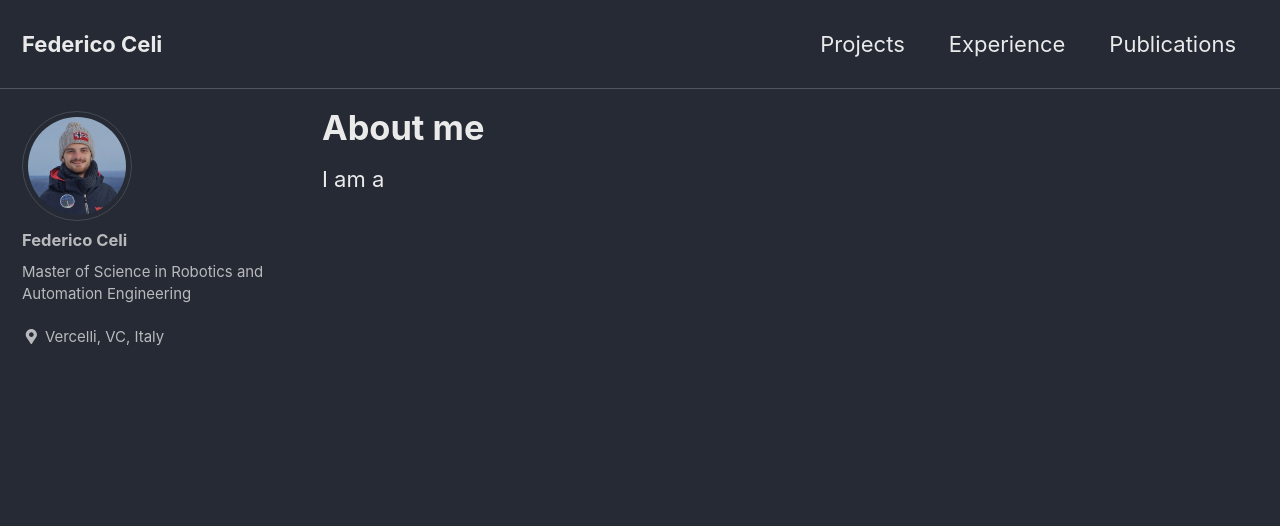
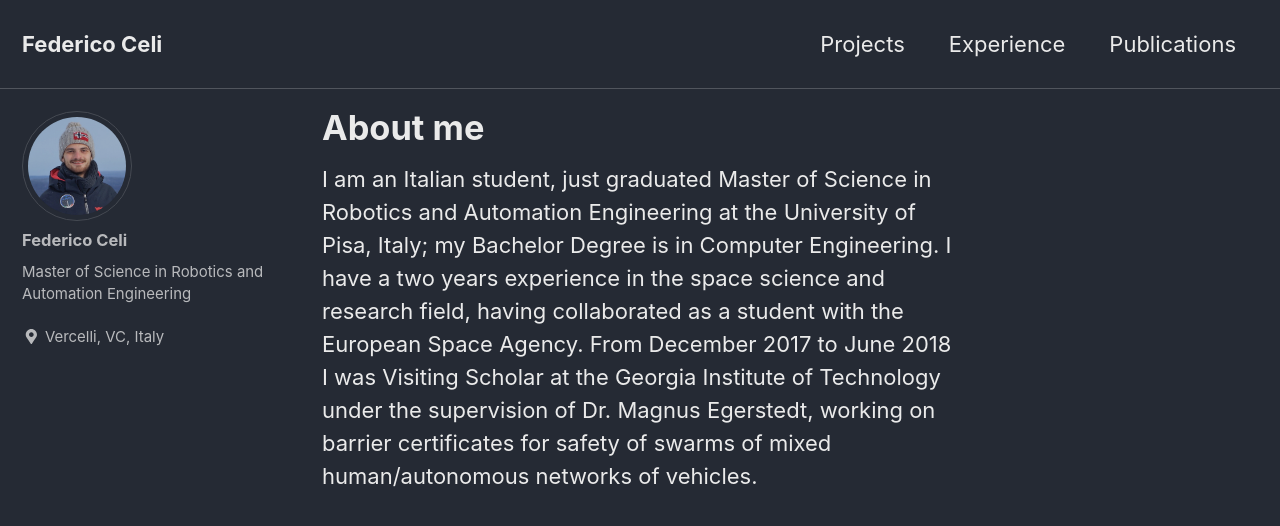
Before and after one commit to federicoceli/federicoceli.github.io, a Jekyll site: the page built from _pages/about.md, in a window 1280 px wide and 900 px high. Shown: the top 526 px of the window. Built offline with Jekyll 4.4.1, drawn with Linux system fonts in a browser that asks for light colours; cached includes are drawn as plain includes.

Commit message:
updated bio

```diff
--- a/_pages/about.md
+++ b/_pages/about.md
@@ -8,4 +8,4 @@ redirect_from:
   - /about.html
 ---
 
-I am a
+I am an Italian student, just graduated Master of Science in Robotics and Automation Engineering at the University of Pisa, Italy; my Bachelor Degree is in Computer Engineering. I have a two years experience in the space science and research field, having collaborated as a student with the European Space Agency. From December 2017 to June 2018 I was Visiting Scholar at the Georgia Institute of Technology under the supervision of Dr. Magnus Egerstedt, working on barrier certificates for safety of swarms of mixed human/autonomous networks of vehicles.
--- a/_sass/minimal-mistakes/_page.scss
+++ b/_sass/minimal-mistakes/_page.scss
@@ -10,7 +10,7 @@
   padding-right: 1em;
   -webkit-animation: $intro-transition;
   animation: $intro-transition;
-  max-width: 10%;
+  max-width: 100%;
   -webkit-animation-delay: 0.15s;
   animation-delay: 0.15s;
 
```
